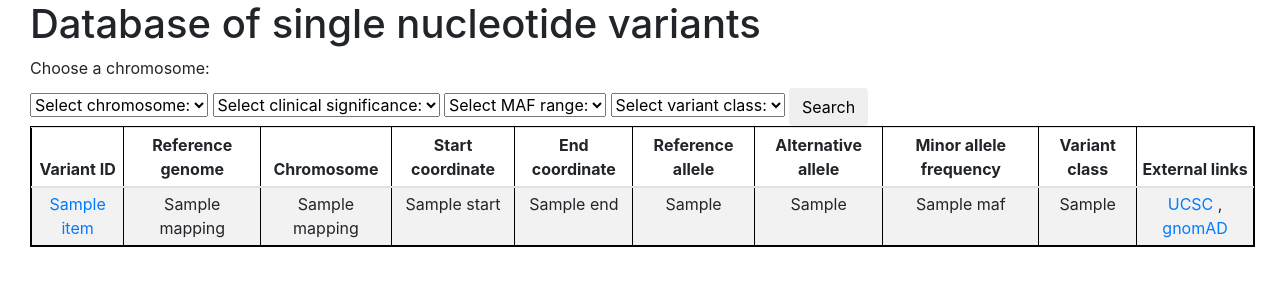
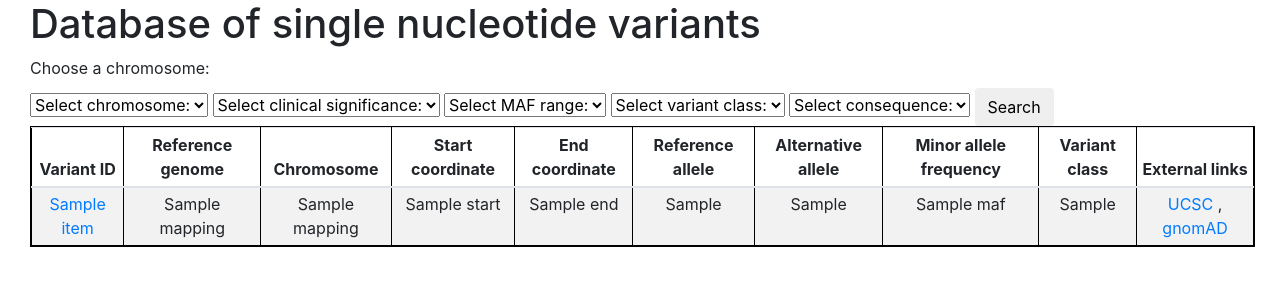
Before and after one commit to sophie22/mongovardb, a Django app: page /home/ in a window 1280 px wide. Shown: the part 56-356 px from the top of the page. Run offline with Django 3.2, Linux system fonts and the light colour scheme; tables that the repository leaves empty hold one stand-in row (values such as "Sample post"); a database or web service that is not in the repository returns one stand-in record (values such as "Sample title"); some libraries are stand-ins or nearby versions.

Commit message:
added MAF range and variant class filters, consequence filter needs options but otherwise works

```diff
--- a/dbSNP/dbsnp_app/templates/dbsnp_app/home.html
+++ b/dbSNP/dbsnp_app/templates/dbsnp_app/home.html
@@ -67,6 +67,12 @@ Homepage
 			<option value="deletion">deletion</option>
 			<option value="insertion">insertion</option>
 	</select>
+	<select name="conseq" id="conseq">
+		<option selected="selected" disabled>Select consequence:</option>
+			<option value="intron_variant">intron_variant</option>
+			<option value="exon_variant">exon_variant</option>
+			<option value="*">*</option>
+	</select>
 	<button type="submit" class="save btn btn-default">Search</button>
 </form>
 
--- a/dbSNP/dbsnp_app/views.py
+++ b/dbSNP/dbsnp_app/views.py
@@ -37,12 +37,19 @@ def home(request):
         pass
     try:
         if request.GET['MAF'] is not None:
-           search_dict.update({"MAF": request.GET['MAF']})
+            low = request.GET['MAF'].split("-")[0]
+            high = request.GET['MAF'].split("-")[1]
+            search_dict.update({"MAF": { "$lte": high, "$gte": low } })
     except:
         pass
     try:
         if request.GET['varClass'] is not None:
            search_dict.update({"var_class": request.GET['varClass']})
+    except:
+        pass
+    try:
+        if request.GET['conseq'] is not None:
+           search_dict.update({"most_severe_consequence": request.GET['conseq']})
     except:
         pass
 
```
